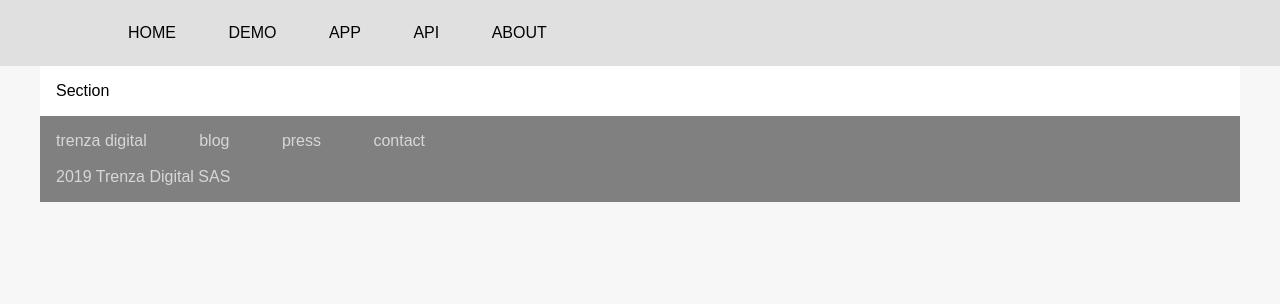
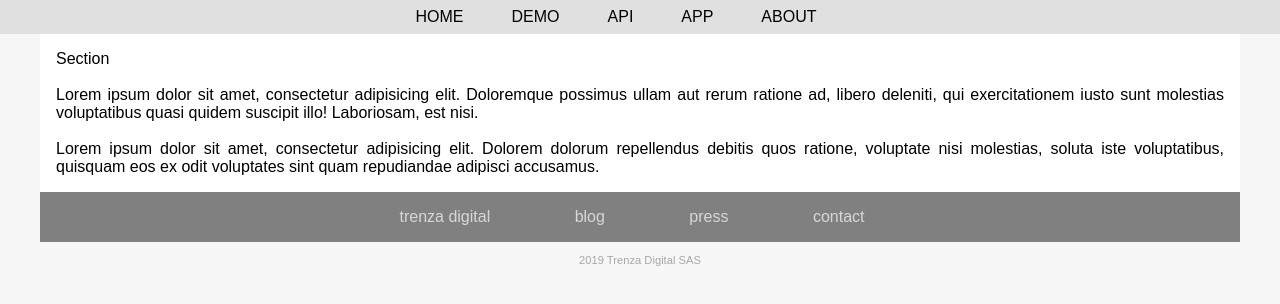
Before and after one commit to DonLduk/CeduScan-Frontend, a plain HTML site: page index.html in a window 1280 px wide. Drawn offline with Linux system fonts and the light colour scheme.

Commit message:
javascript for navbar across all pages

```diff
--- a/CSS/main.css
+++ b/CSS/main.css
@@ -11,13 +11,15 @@ body {
 	background-color: #F7F7F7;
 }
 
-.container1{
+.NavContainer{
 	margin: auto;
 	max-width: 1600px;
 	width: 100%
 
 	display: flex;
 	flex-flow: row wrap;
+	flex-direction: column;
+	align-items: center;
 }
 
 .container2{
@@ -29,53 +31,68 @@ body {
 	flex-flow: row wrap;
 }
 
-header{
-	background-color: #E0E0E0;
-	padding: 1em 0 1em 0;
+.container3{
+	margin: auto;
+	max-width: 1200px;
+	width: 100%
 
-	flex-basis: 100%;
+	display: flex;
+	flex-flow: row wrap;
+	flex-direction: column;
+	align-items: center;
 }
 
-header nav{
+
+#navbar{
 	text-align: center;
 	background-color: #E0E0E0;
-	padding: 0.5em 8em 0.5em 8em;
+	padding: 0.5em 0em 0.5em 0em;
 	text-transform: uppercase;
 
 	flex-basis: 100%;
 }
 
-header nav a{
+#navbar a{
 	color: black;
 	text-decoration: none;
 }
 
-ul#menu li {
+#navbar li {
  	display: inline;
  	padding-right: 3em
 }
 
-section{
+#section{
 	background-color: white;
 	padding: 1em;
 
 	flex-basis: 100%;
 }
 
-footer{
+#footer{
 	padding: 1em;
 	background-color: grey;
 	color: #D7D7D7;
 	justify-content: center;
+	text-align: center;
 }
 
-footer a{
+#footer a{
 	text-decoration: none;
 	color: #D7D7D7;
-	padding-right: 3em
-
+	padding: 0em 3em 0em 2em
 }
 
-ul#footer li {
+#footer li {
  	display: inline;
 }
+
+.container3 p {
+	text-align: center;
+	font-size: 0.7em;
+	color: #A7A7A7;
+}
+
+a:hover{
+	font-weight: bold;
+}
--- a/index.html
+++ b/index.html
@@ -6,28 +6,22 @@
 	<meta http-equiv="X-UA-Compatible" content="ie-edge">
 	<title>CeduScan - Real Time Colombian ID Bar Code Scanner</title>
 	<link rel="stylesheet" href="css/main.css">
+
 </head>
 <body>
-	<div class="container1">
-			<header>
-			<nav>
-				<ul id="menu">
-					<li><a href="">Home</a></li>
-					<li><a href="">Demo</a></li>
-					<li><a href="">App</a></li>
-					<li><a href="">API</a></li>
-					<li><a href="">About</a></li>
-				</ul>
-			</nav>
-		</header>
+	<div class="NavContainer" id="NavMenu">
 	</div>
+	<script src="navscript.js"></script>
+
 	<div class="container2">
-		<section>
+		<div id="section">
 			<p>Section</p>
-		</section>
-
-		<footer>
-			<div class="item">
+			<p><br></p>
+			<p>Lorem ipsum dolor sit amet, consectetur adipisicing elit. Doloremque possimus ullam aut rerum ratione ad, libero deleniti, qui exercitationem iusto sunt molestias voluptatibus quasi quidem suscipit illo! Laboriosam, est nisi.</p>
+			<p><br></p>
+			<p>Lorem ipsum dolor sit amet, consectetur adipisicing elit. Dolorem dolorum repellendus debitis quos ratione, voluptate nisi molestias, soluta iste voluptatibus, quisquam eos ex odit voluptates sint quam repudiandae adipisci accusamus.</p>
+		</div>
+	<div class="container3">
 		<ul id="footer">
 			<li><a href="">trenza digital</a></li>
 			<li><a href="">blog</a></li>
@@ -37,7 +31,6 @@
 		<p><br></p>
 		<p>2019 Trenza Digital SAS</p>
 	</div>
-		</footer>
-	</div>
+
 </body>
 </html>
--- /dev/null
+++ b/navscript.js
@@ -0,0 +1,8 @@
+ document.getElementById("NavMenu").innerHTML =
+ 	'<ul id="navbar">'+
+	  '<li><a href="index.html">Home</a></li>'+
+	  '<li><a href="demo.html">Demo</a></li>'+
+	  '<li><a href="api.html">API</a></li>'+
+	  '<li><a href="">App</a></li>'+
+	  '<li><a href="">About</a></li>'+
+  	'</ul>';
```
Also changed, not shown: api.html (added, +24 -0 lines). Lines whose indentation alone changed are shown as unchanged.
